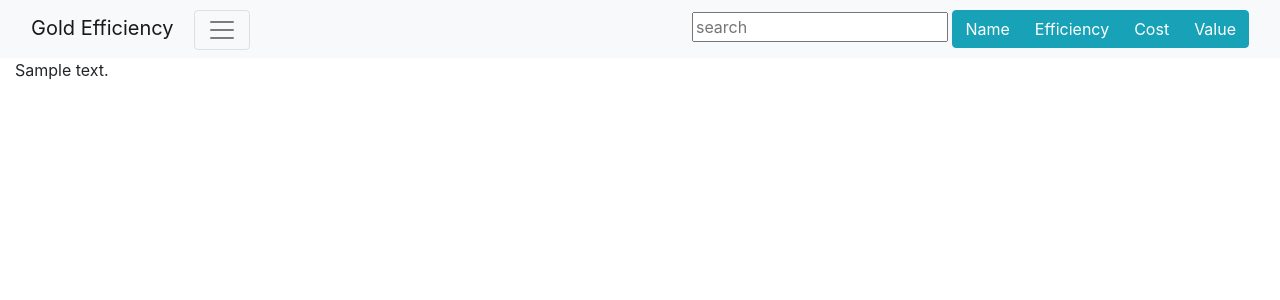
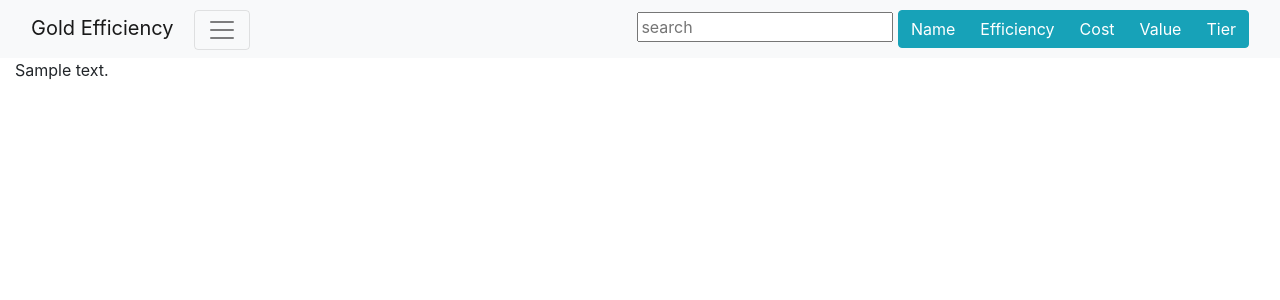
Before and after one commit to answer-d/lol_gold_efficiency, a Django app: template gold_efficiency/templates/gold_efficiency/base.html in a window 1280 px wide. Shown: the top 300 px of the page. Run offline with Django 3.2, Linux system fonts and the light colour scheme; the template is opened without the code that fills it: most values are stand-ins (such as "Sample title", 1, 10 or a date in 2020); parts of the project's set-up code (start-up, migrations or seed data) failed here and were passed over; some libraries are stand-ins or nearby versions.

Commit message:
tier忘れてた

```diff
--- a/gold_efficiency/static/gold_efficiency/css/index.css
+++ b/gold_efficiency/static/gold_efficiency/css/index.css
@@ -67,6 +67,11 @@
   font-weight: bold;
 }
 
+.small-font {
+  font-size: 0.6vw;
+  font-weight: bold;
+}
+
 .list-group-item {
   padding-top: 0;
   padding-bottom: 0;
--- a/gold_efficiency/static/gold_efficiency/js/index.js
+++ b/gold_efficiency/static/gold_efficiency/js/index.js
@@ -15,6 +15,11 @@ var $box = $('.box-container').isotope({
     cost: function (elem) {
       let str = $(elem).find('.total').text().match(/\d*G/)[0];
       return parseInt(str.replace('G', ''));
+    },
+    tier: function (elem) {
+      let tier = $(elem).find('.tier').text().replace('Tier: ','');
+      console.log(tier)
+      return parseInt(tier);
     },
   },
   filter: function() {
--- a/gold_efficiency/templates/gold_efficiency/base.html
+++ b/gold_efficiency/templates/gold_efficiency/base.html
@@ -32,6 +32,7 @@
                 <button type="button" class="btn btn-info" sort-type="efficiency">Efficiency</button>
                 <button type="button" class="btn btn-info" sort-type="cost">Cost</button>
                 <button type="button" class="btn btn-info" sort-type="value">Value</button>
+                <button type="button" class="btn btn-info" sort-type="tier">Tier</button>
               </div>
             </div>
         </div>
--- a/gold_efficiency/templates/gold_efficiency/index.html
+++ b/gold_efficiency/templates/gold_efficiency/index.html
@@ -40,7 +40,7 @@
                     <div class="d-flex w-100 justify-content-between">
                     <div class="description">{{ e.description }}</div>
                     {% if e.is_evaluable %}
-                      <div class="tier">{{ e.get_gold_value|floatformat }}G</div>
+                      <div class="small-font">{{ e.get_gold_value|floatformat }}G</div>
                     {% else %}
                       <div><span class="badge badge-secondary">評価不可</span></div>
                     {% endif %}
@@ -49,7 +49,7 @@
                 {% endfor %}
               </ul>
               {% if item.from_items %}
-              <div class="tier">from:</div>
+              <div class="small-font">from:</div>
               {% endif %}
               <div class="d-flex flex-wrap">
                 {% for from_item in item.from_items %}
@@ -59,7 +59,7 @@
                 {% endfor %}
               </div>
               {% if item.into_items %}
-              <div class="tier">into:</div>
+              <div class="small-font">into:</div>
               {% endif %}
               <div class="d-flex flex-wrap">
                 {% for into_item in item.into_items %}
```
